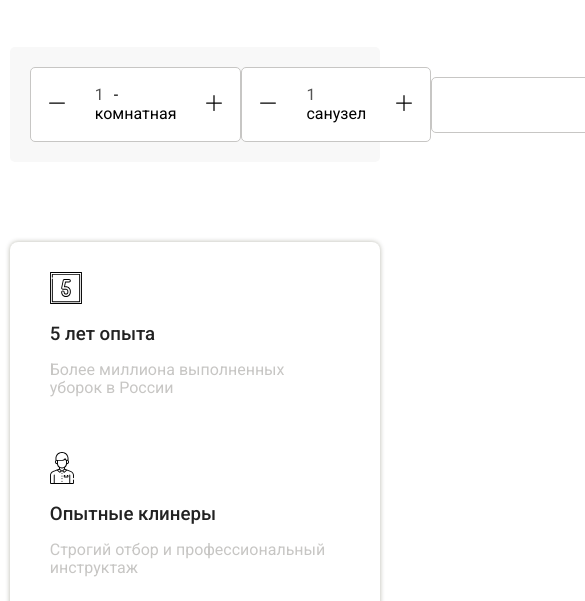
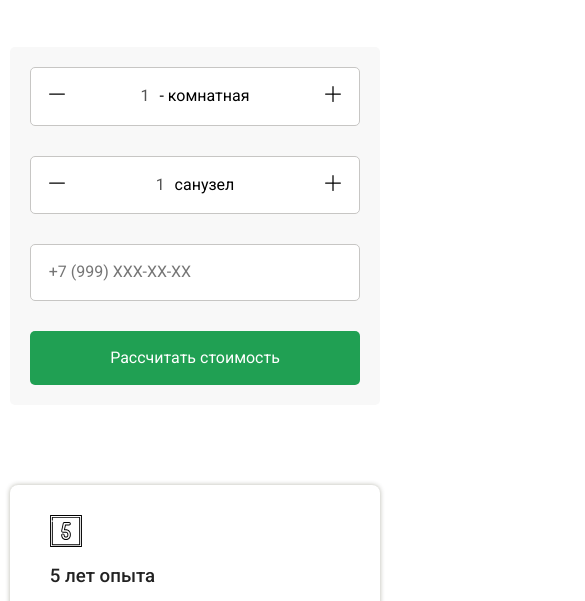
Before and after one commit to evgenijmuseev/test, a plain HTML site: page src/index.html in a window 390 px wide. Shown: the part 235-836 px from the top of the page, 585 px wide, since content can reach past the window. Drawn offline with Linux system fonts and the light colour scheme.

Commit message:
need only make messages

```diff
--- a/src/index.html
+++ b/src/index.html
@@ -66,8 +66,8 @@
                 <button class="plus-bathroom"><img src="img/clean/plus.svg" alt="plus"></button>
             </div>
             <!-- /.input-bathroom -->
-            <input type="tel">
-            <button class="button">Рассчитать стоимость</button>
+            <input type="tel" placeholder="+7 (999) XXX-XX-XX" required class="input-phone">
+            <button class="button clean__button" type="submit">Рассчитать стоимость</button>
         </form>
         <!-- /.clean-form -->
     </div>
--- a/src/sass/blocks/clean.sass
+++ b/src/sass/blocks/clean.sass
@@ -75,3 +75,31 @@
             font-size: 2rem
         &__subtitle
             font-size: 1rem
+
+@media (min-width: 320px) and (max-width: 1120px)
+    .clean
+        &-form
+            flex-wrap: wrap
+            .input-room
+                flex-basis: 48%
+                margin-bottom: 30px
+            .input-bathroom
+                flex-basis: 48%
+                margin-bottom: 30px
+            .input-phone
+                flex-basis: 48%
+        &__button
+            flex-basis: 48%
+
+@media (min-width: 320px) and (max-width: 576px)
+    .clean
+        &-form
+            .input-room
+                flex-basis: 100%
+            .input-bathroom
+                flex-basis: 100%
+            .input-phone
+                flex-basis: 100%
+                margin-bottom: 30px
+        &__button
+            flex-basis: 100%
--- a/src/sass/blocks/features.sass
+++ b/src/sass/blocks/features.sass
@@ -10,7 +10,7 @@
         align-items: start
     &-item
         padding-left: 10px
-        flex-basis: 24%
+        flex-basis: 25%
         padding-right: 10px
         min-height: 180px
         &__title
--- a/src/sass/interface.sass
+++ b/src/sass/interface.sass
@@ -21,6 +21,9 @@ body
     border: none
     color: $light-color
     cursor: pointer
+    transition: 0.3s
+    &:hover
+        background-color: lighten($active-color, 5%)
 
 ul
     padding: 0
@@ -38,6 +41,8 @@ input
     border: 1px solid $text-color
     border-radius: 5px
     padding: 18px
+    &:focus
+        color: $active-color
 
 @mixin second-title()
     font-weight: 500
```
Also changed, not shown: src/css/style.css.
